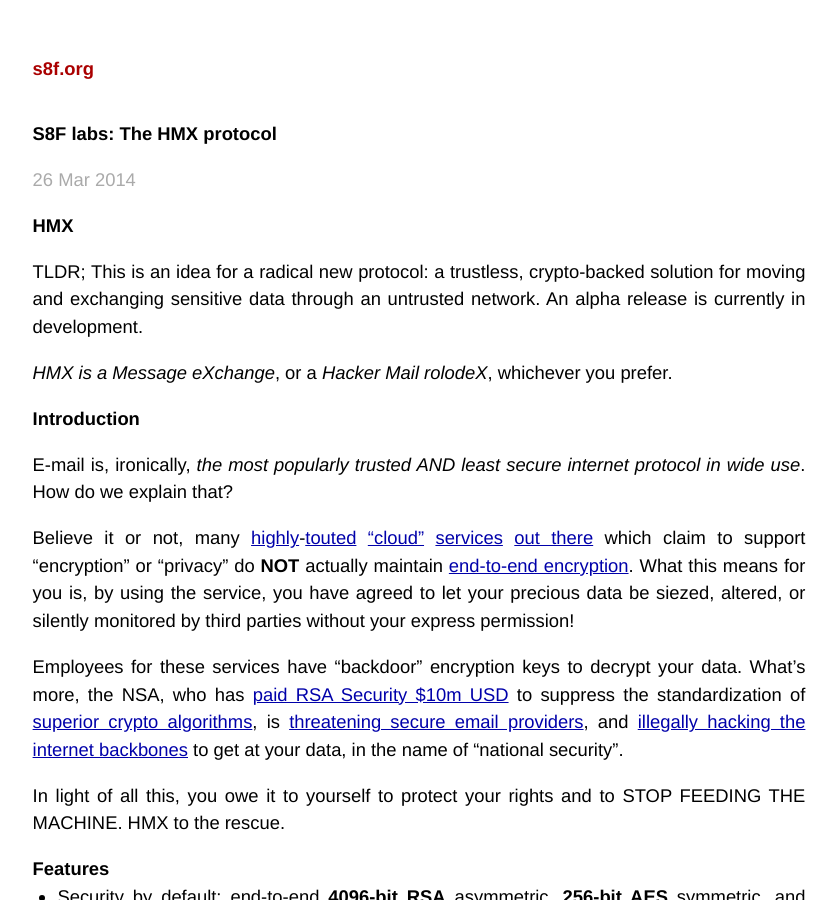
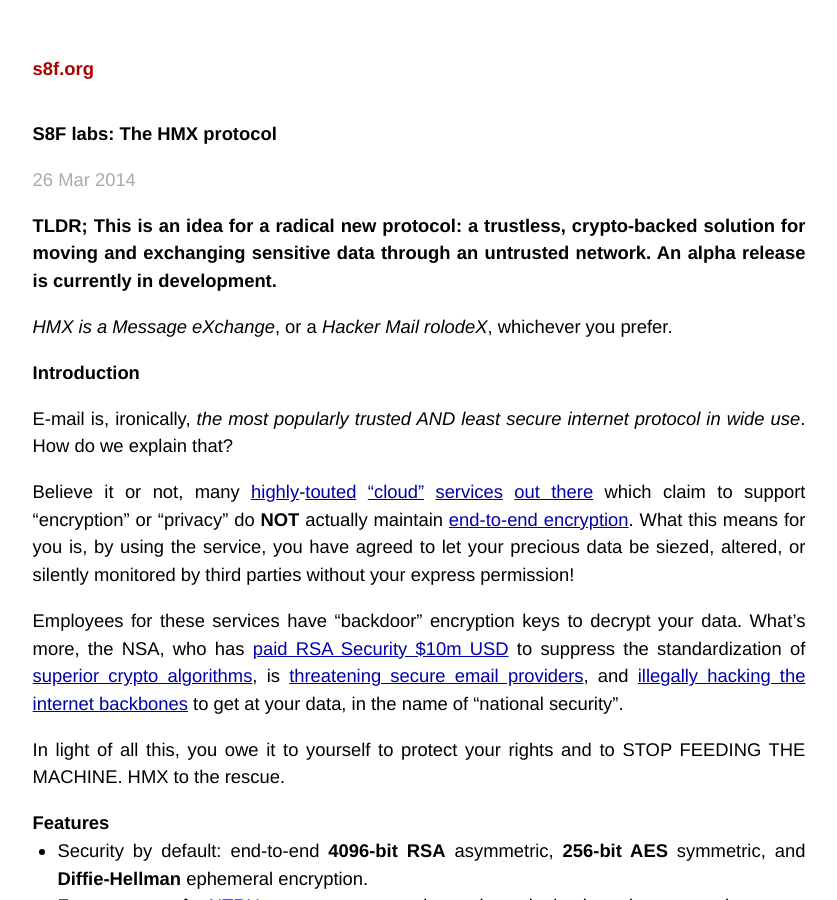
Before and after one commit to carlos8f/s8f.org, a Jekyll site: the page built from _posts/2014-03-26-1395871438.md, in a window 1280 px wide and 900 px high. Shown: the whole window, without its empty margins (221-1058 px from the left). Built offline with Jekyll 4.4.1, drawn with Linux system fonts in a browser that asks for light colours; Markdown is read by kramdown in place of the engine named in the settings.

Commit message:
fix redundant header

```diff
--- a/_posts/2014-03-26-1395871438.md
+++ b/_posts/2014-03-26-1395871438.md
@@ -3,11 +3,9 @@
 title:  "S8F labs: The HMX protocol"
 ---
 
-## HMX
-
-TLDR; This is an idea for a radical new protocol: a trustless, crypto-backed
+**TLDR; This is an idea for a radical new protocol: a trustless, crypto-backed
 solution for moving and exchanging sensitive data through an untrusted network.
-An alpha release is currently in development.
+An alpha release is currently in development.**
 
 _HMX is a Message eXchange_, or a _Hacker Mail rolodeX_, whichever you prefer.
 
```
